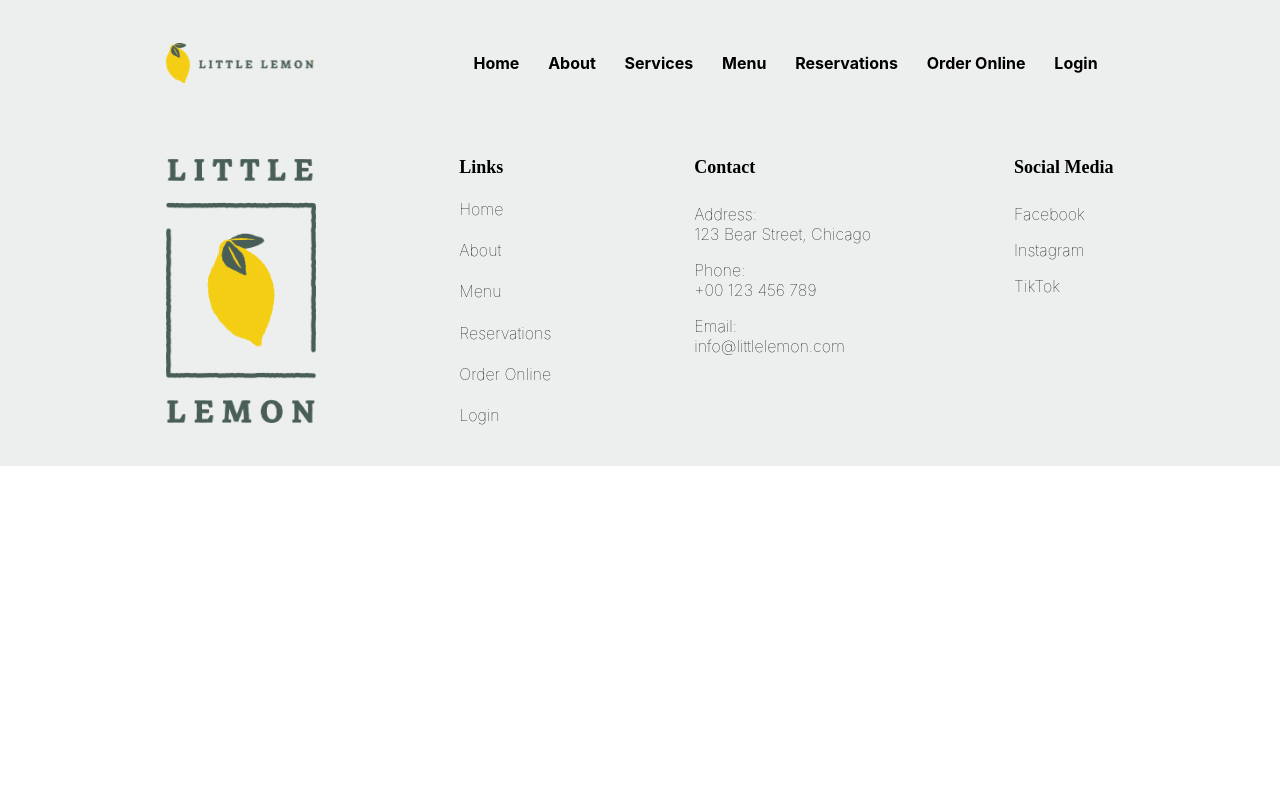
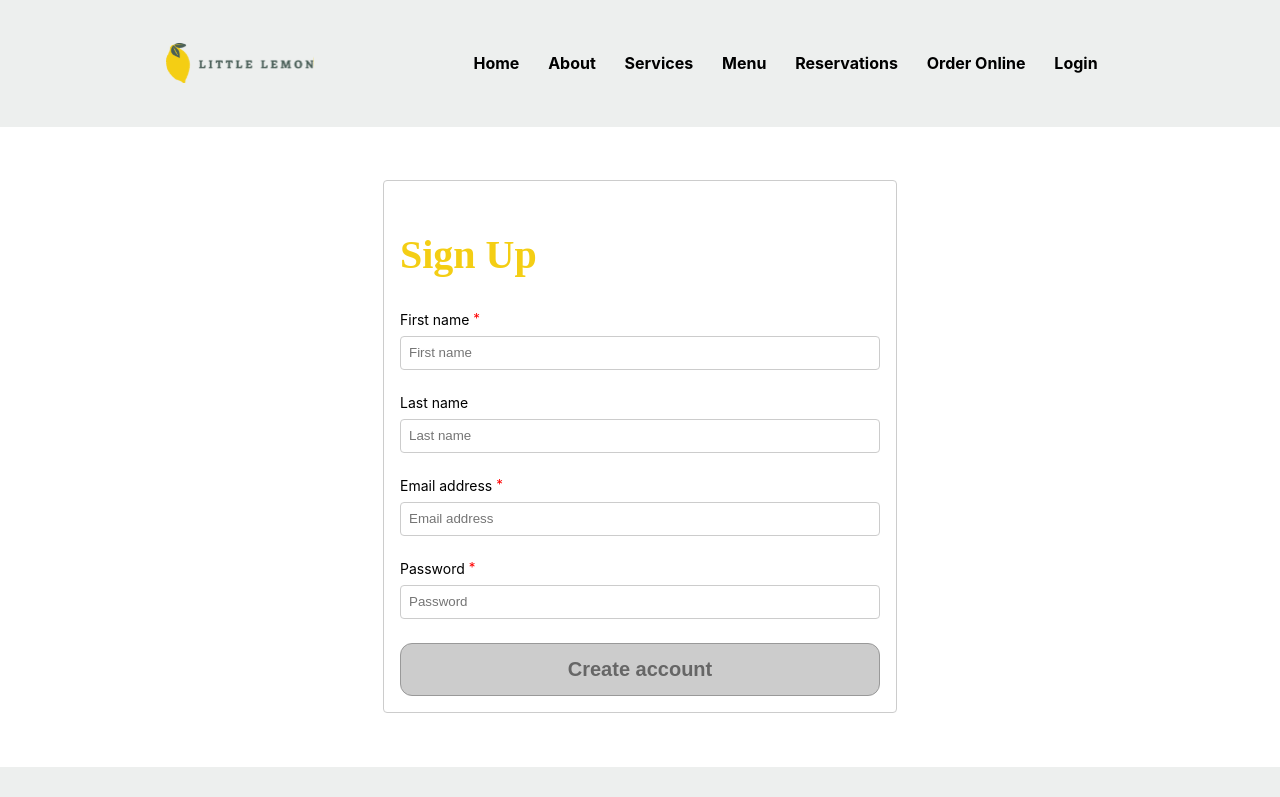
Before and after one commit to Raine040/Little-Lemon-Restaurant, a React (Create React App) app: page /login in a window 1280 px wide. Shown: the top 797 px of the page. Built offline with nearby package versions, Linux system fonts and the light colour scheme.

Commit message:
added subscribe component

```diff
--- a/src/App.css
+++ b/src/App.css
@@ -424,6 +424,87 @@ footer ul li a {
   text-decoration: none;
 }
 
+/* SUBSCRIBE CSS */
+
+.Subscribe {
+  display: flex;
+  flex: 1;
+  height: 80vh;
+  justify-content: center;
+  align-items: center;
+}
+
+fieldset {
+  display: flex;
+  width: 480px;
+  padding: 16px;
+  border: 1px solid #ccc;
+  border-radius: 4px;
+  flex-direction: column;
+}
+
+label {
+  margin-bottom: 8px;
+  font-size: 14px;
+}
+
+sup {
+  color: red;
+  top: -2px;
+  font-size: 95%;
+  line-height: 0;
+  position: relative;
+  vertical-align: baseline;
+}
+
+input,
+select {
+  border-radius: 4px;
+  border: 1px solid #ccc;
+  height: 32px;
+  padding: 0 8px;
+}
+
+.Field {
+  position: relative;
+  padding-bottom: 24px;
+  display: flex;
+  flex-direction: column;
+}
+
+.FieldError {
+  position: absolute;
+  bottom: -6px;
+  color: red;
+  font-size: 12px;
+}
+
+.Row {
+  display: flex;
+  flex-direction: row;
+}
+
+/* button {
+  padding: 12px;
+  width: 240px;
+  border-radius: 4px;
+  border: 1px solid #ccc;
+  background-color: darkblue;
+  color: white;
+  text-transform: uppercase;
+  font-size: 14px;
+  font-weight: bold;
+  cursor: pointer;
+} */
+
+.subscribe-button:disabled:disabled,
+.subscribe-button[disabled] {
+  border: 1px solid #999999;
+  background-color: #cccccc;
+  color: #666666;
+  cursor: not-allowed;
+}
+
 /* RESPONSIVE */
 
 @media screen and (max-width: 768px) {
--- a/src/components/Nav.js
+++ b/src/components/Nav.js
@@ -35,7 +35,7 @@ const Nav = () => {
         <Link className="nav-link" to="/menu" onClick={toggleMenu}>
           <h4>Order Online</h4>
         </Link>
-        <Link className="nav-link" to="/" onClick={toggleMenu}>
+        <Link className="nav-link" to="/login" onClick={toggleMenu}>
           <h4>Login</h4>
         </Link>
       </ul>
--- a/src/components/Routing.js
+++ b/src/components/Routing.js
@@ -4,6 +4,7 @@ import About from "./About";
 import BookingPage from "./BookingPage";
 import Confirmation from "./Confirmation";
 import Menu from "./Menu";
+import Subscribe from "./Subscribe";
 
 const Routing = () => {
   return (
@@ -17,6 +18,8 @@ const Routing = () => {
       <Route path="/confirmation" element={<Confirmation />} />
 
       <Route path="/menu" element={<Menu />} />
+
+      <Route path="/login" element={<Subscribe />} />
     </Routes>
   );
 };
--- /dev/null
+++ b/src/components/Subscribe.js
@@ -0,0 +1,111 @@
+import { useState } from "react";
+import { validateEmail } from "./utlis.js";
+
+const PasswordErrorMessage = () => {
+  return (
+    <p className="FieldError">Password should have at least 8 characters</p>
+  );
+};
+
+function Subscribe() {
+  const [firstName, setFirstName] = useState("");
+  const [lastName, setLastName] = useState("");
+  const [email, setEmail] = useState("");
+  const [password, setPassword] = useState({
+    value: "",
+    isTouched: false,
+  });
+
+  const getIsFormValid = () => {
+    return firstName && validateEmail(email) && password.value.length >= 8;
+  };
+
+  const clearForm = () => {
+    setFirstName("");
+    setLastName("");
+    setEmail("");
+    setPassword({
+      value: "",
+      isTouched: false,
+    });
+  };
+
+  const handleSubmit = (e) => {
+    e.preventDefault();
+    alert("Account created!");
+    clearForm();
+  };
+
+  return (
+    <div className="Subscribe">
+      <form onSubmit={handleSubmit}>
+        <fieldset>
+          <h2>Sign Up</h2>
+          <div className="Field">
+            <label>
+              First name <sup>*</sup>
+            </label>
+            <input
+              value={firstName}
+              onChange={(e) => {
+                setFirstName(e.target.value);
+              }}
+              placeholder="First name"
+            />
+          </div>
+          <div className="Field">
+            <label>Last name</label>
+            <input
+              value={lastName}
+              onChange={(e) => {
+                setLastName(e.target.value);
+              }}
+              placeholder="Last name"
+            />
+          </div>
+          <div className="Field">
+            <label>
+              Email address <sup>*</sup>
+            </label>
+            <input
+              value={email}
+              onChange={(e) => {
+                setEmail(e.target.value);
+              }}
+              placeholder="Email address"
+            />
+          </div>
+          <div className="Field">
+            <label>
+              Password <sup>*</sup>
+            </label>
+            <input
+              value={password.value}
+              type="password"
+              onChange={(e) => {
+                setPassword({ ...password, value: e.target.value });
+              }}
+              onBlur={() => {
+                setPassword({ ...password, isTouched: true });
+              }}
+              placeholder="Password"
+            />
+            {password.isTouched && password.value.length < 8 ? (
+              <PasswordErrorMessage />
+            ) : null}
+          </div>
+
+          <button
+            className="subscribe-button"
+            type="submit"
+            disabled={!getIsFormValid()}
+          >
+            Create account
+          </button>
+        </fieldset>
+      </form>
+    </div>
+  );
+}
+
+export default Subscribe;
```
